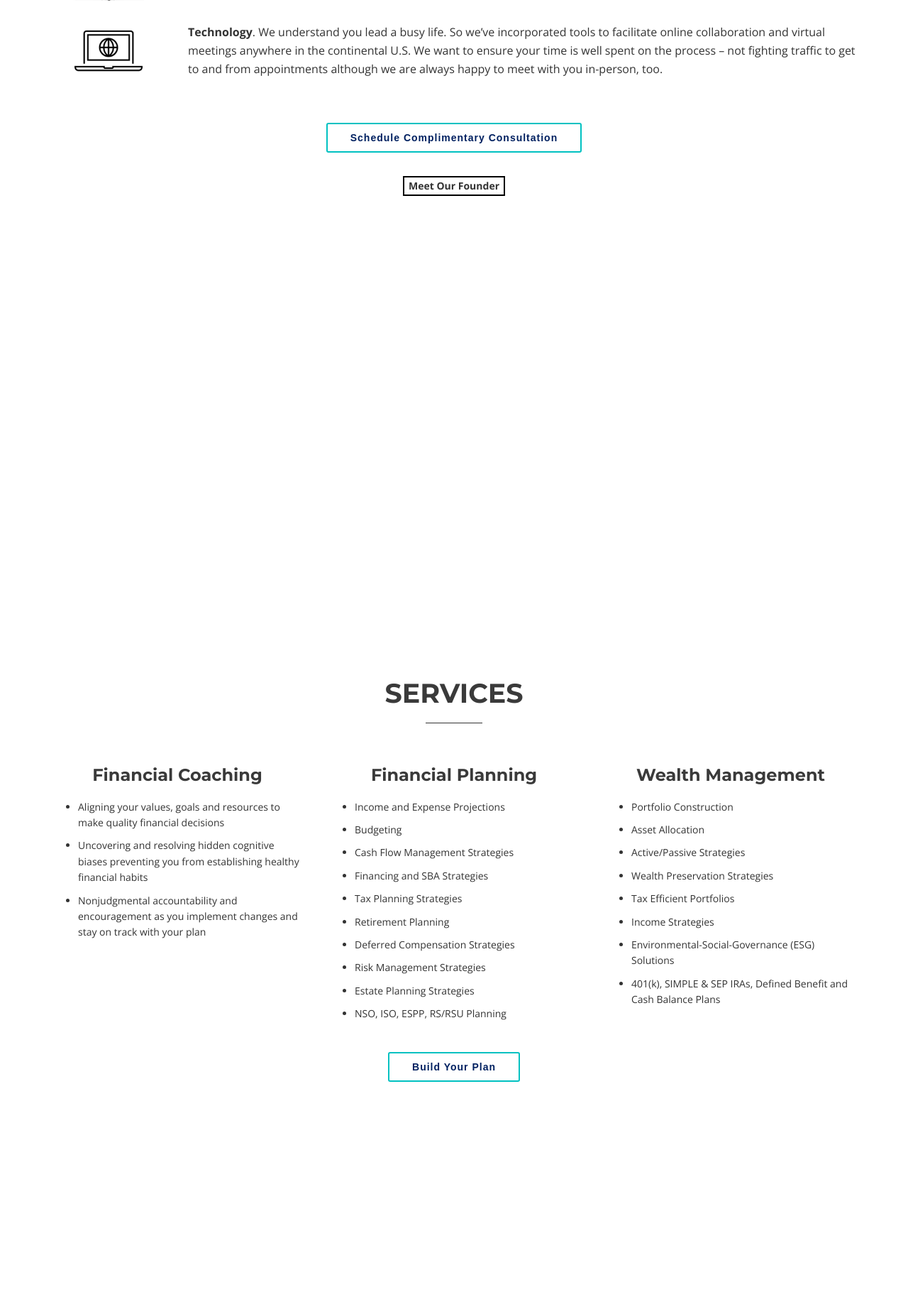
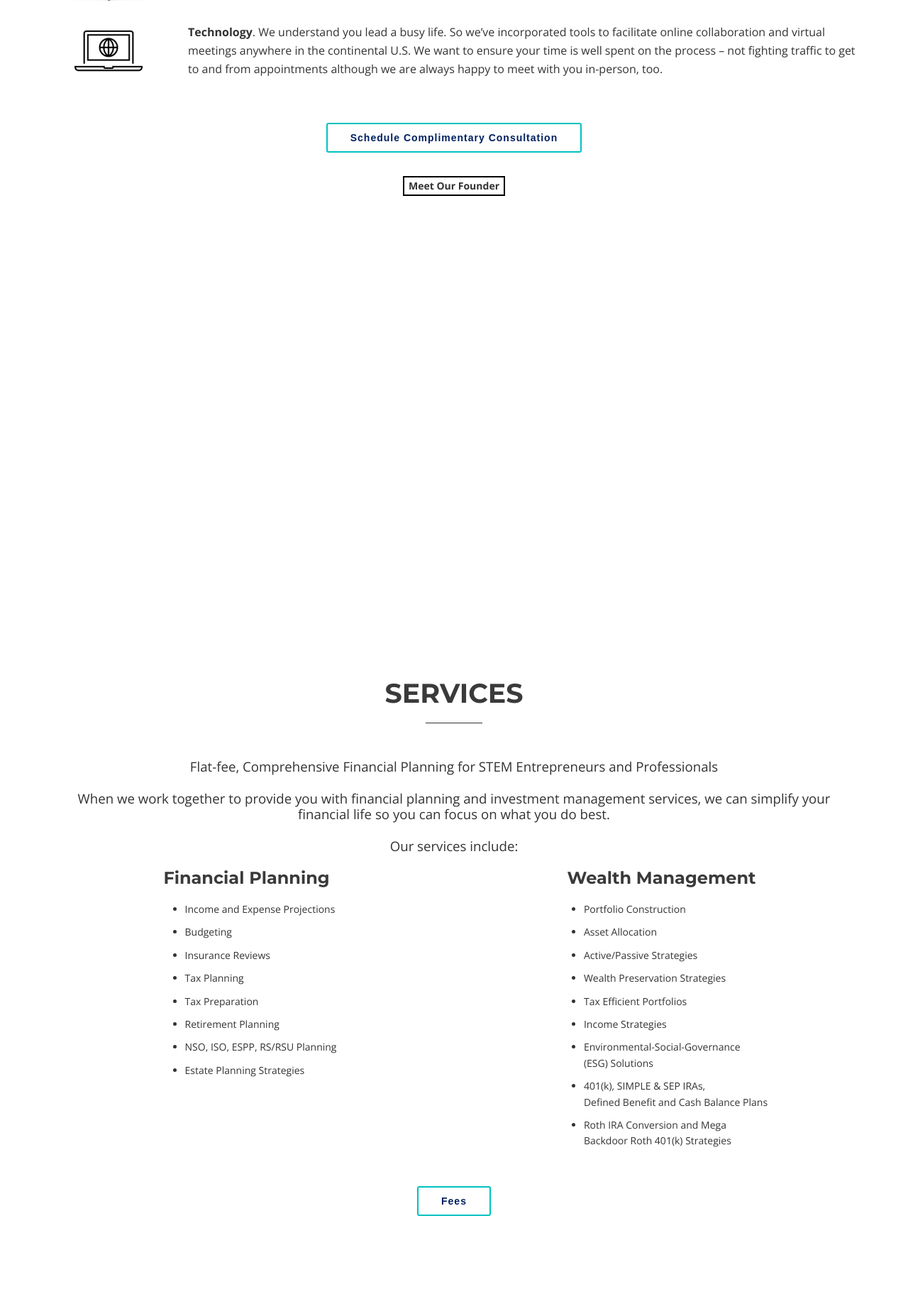
Before and after one commit to juhlmann75/synergeadvisory, a PHP site: page / in a window 1280 px wide. Shown: the part 1483-3320 px from the top of the page at 71% size. Run offline with PHP 8.4, Linux system fonts and the light colour scheme; some libraries are stand-ins or nearby versions.

Commit message:
link icons, fee page, planning page

```diff
--- a/header.php
+++ b/header.php
@@ -55,7 +55,7 @@
 
 	@media (min-width: 810px) {
 		.myNav.container {
-			width: 1200px !important;
+			width: 1500px !important;
 		}
 		.underNavImg {
 			height:130px;
@@ -105,7 +105,8 @@
               <li class="navlink"><a href="/videos.php">Videos</a></li>
             </ul>
           </li>
-		  <li class="navlink dropdown dropdown-large">
+          <li class="navlink"><a href="/fees.php">Fees</a></li>
+		  <!---<li class="navlink dropdown dropdown-large">
 				<a href="#" style="background-color: transparent;" class="dropdown-toggle" data-toggle="dropdown">Insights & Tools<b class="caret"></b></a>
 
 				<ul class="dropdown-menu dropdown-menu-large row">
@@ -141,7 +142,7 @@
 					</li>
 				</ul>
 
-			</li>
+			</li>--->
 			<li class="navlink"><a href="/david-uhlmann.php">About</a></li>
 			<li class="navlink"><a href="/index.php#contact">Contact</a></li>
 			<li class="navlink dropdown">
@@ -154,6 +155,9 @@
 	              <li class="navlink" style="text-transform: none;"><a href="https://www.advisorclient.com/login" target="_blank" style="padding-left:5px;"><img src="images/tdlogo.png" width="50"/> TDAmeritrade</a></li>
 	            </ul>
 	         </li>
+	         <li class="navlink"><a href="https://www.facebook.com/synergosadvisoryllc" target="_blank"><img src="images/facebooklogo.jpeg" width="25" /></a></li>
+	         <li class="navlink"><a href="https://www.linkedin.com/company/synergos-advisory/" target="_blank"><img src="images/linkedinlogo.jpeg" width="25" /></a></li>
+	         <li class="navlink"><a href="/consultation.php"><img src="images/consultaionlogo.jpeg" width="25" /></a></li>
         </ul>
       </div>
     </div>
--- a/index.php
+++ b/index.php
@@ -228,47 +228,47 @@
           </div>
         </div>
       </div>
+      <div class="col-md-12 content">
+          <p style="font-size:14pt;">
+              Flat-fee, Comprehensive Financial Planning for STEM Entrepreneurs and Professionals
+              <br><br>
+              When we work together to provide you with financial planning and investment management services, we can simplify your financial life
+              so you can focus on what you do best.
+              <br><br>
+              Our services include:<br></p>
+            </div>
       <div class="row">
-        <div class="col-md-4">
-          <h4>Financial Coaching</h4>
-            <ul>
-                <li class="serviceList">Aligning your values, goals and resources to make quality financial decisions</li>
-                <li class="serviceList">Uncovering and resolving hidden cognitive biases preventing you from establishing healthy financial habits</li>
-                <li class="serviceList">Nonjudgmental accountability and encouragement as you implement changes and stay on track with your plan</li>
+        <div class="col-md-6">
+          <h4>Financial Planning</h4>
+           <ul style="display:inline-block;">
+               <li class="serviceList">Income and Expense Projections</li>
+               <li class="serviceList">Budgeting</li>
+               <li class="serviceList">Insurance Reviews</li>
+               <li class="serviceList">Tax Planning</li>
+               <li class="serviceList">Tax Preparation</li>
+               <li class="serviceList">Retirement Planning</li>
+               <li class="serviceList">NSO, ISO, ESPP, RS/RSU Planning</li>
+               <li class="serviceList">Estate Planning Strategies</li>
             </ul>
         </div>
-        <div class="col-md-4">
-          <h4>Financial Planning</h4>
-           <ul>
-               <li class="serviceList">Income and Expense Projections</li>
-               <li class="serviceList">Budgeting</li>
-               <li class="serviceList">Cash Flow Management Strategies</li>
-               <li class="serviceList">Financing and SBA Strategies</li>
-               <li class="serviceList">Tax Planning Strategies</li>
-               <li class="serviceList">Retirement Planning</li>
-               <li class="serviceList">Deferred Compensation Strategies</li>
-               <li class="serviceList">Risk Management Strategies</li>
-               <li class="serviceList">Estate Planning Strategies</li>
-               <li class="serviceList">NSO, ISO, ESPP, RS/RSU Planning</li>
-            </ul>
-        </div>
-        <div class="col-md-4">
+        <div class="col-md-6">
           <h4>Wealth Management</h4>
-           <ul>
+           <ul style="display:inline-block;">
                <li class="serviceList">Portfolio Construction</li>
                <li class="serviceList">Asset Allocation</li>
                <li class="serviceList">Active/Passive Strategies</li>
                <li class="serviceList">Wealth Preservation Strategies</li>
-               <li class="serviceList">Tax Efficient Portfolios </li>
+               <li class="serviceList">Tax Efficient Portfolios</li>
                <li class="serviceList">Income Strategies</li>
-               <li class="serviceList">Environmental-Social-Governance (ESG) Solutions</li>
-			   <li class="serviceList">401(k), SIMPLE & SEP IRAs, Defined Benefit and Cash Balance Plans</li>
+               <li class="serviceList">Environmental-Social-Governance<br>(ESG) Solutions</li>
+			         <li class="serviceList">401(k), SIMPLE & SEP IRAs, <br>Defined Benefit and Cash Balance Plans</li>
+               <li class="serviceList">Roth IRA Conversion and Mega<br>Backdoor Roth 401(k) Strategies</li>
             </ul>
         </div>
       </div>
     </div>
 	<br>
-	<a href="/services.php" class="btn-schedule animated" style="color:#002060;font-weight:bold;">Build Your Plan</a>
+	<a href="/Fees.php" class="btn-schedule animated" style="color:#002060;font-weight:bold;">Fees</a>
   </section>
 
 
```
Also changed, not shown: consultation.php (added, +38 -0 lines), fees.php (added, +65 -0 lines), images/consultaionlogo.jpeg (added), images/facebooklogo.jpeg (added), images/linkedinlogo.jpeg (added).
